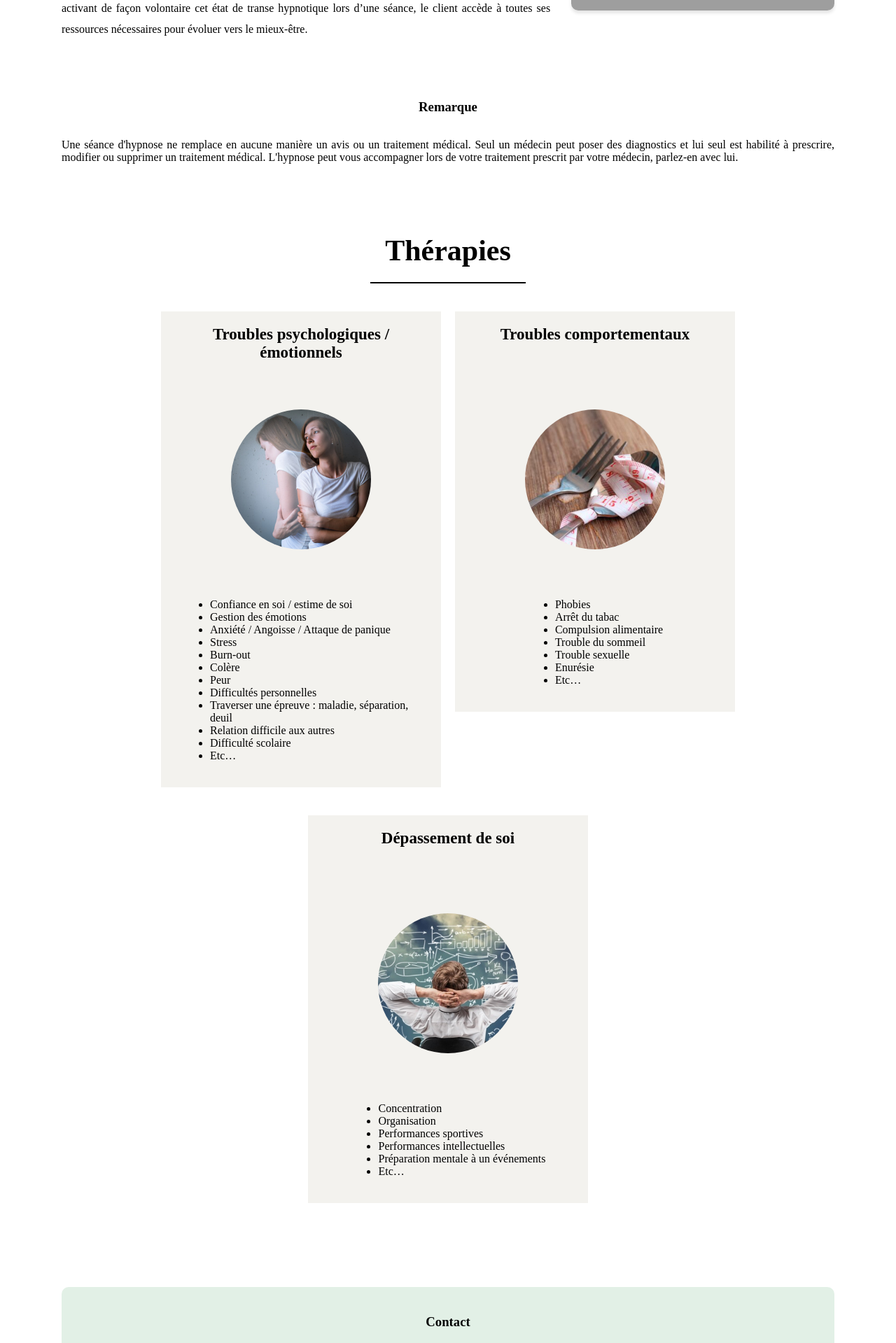
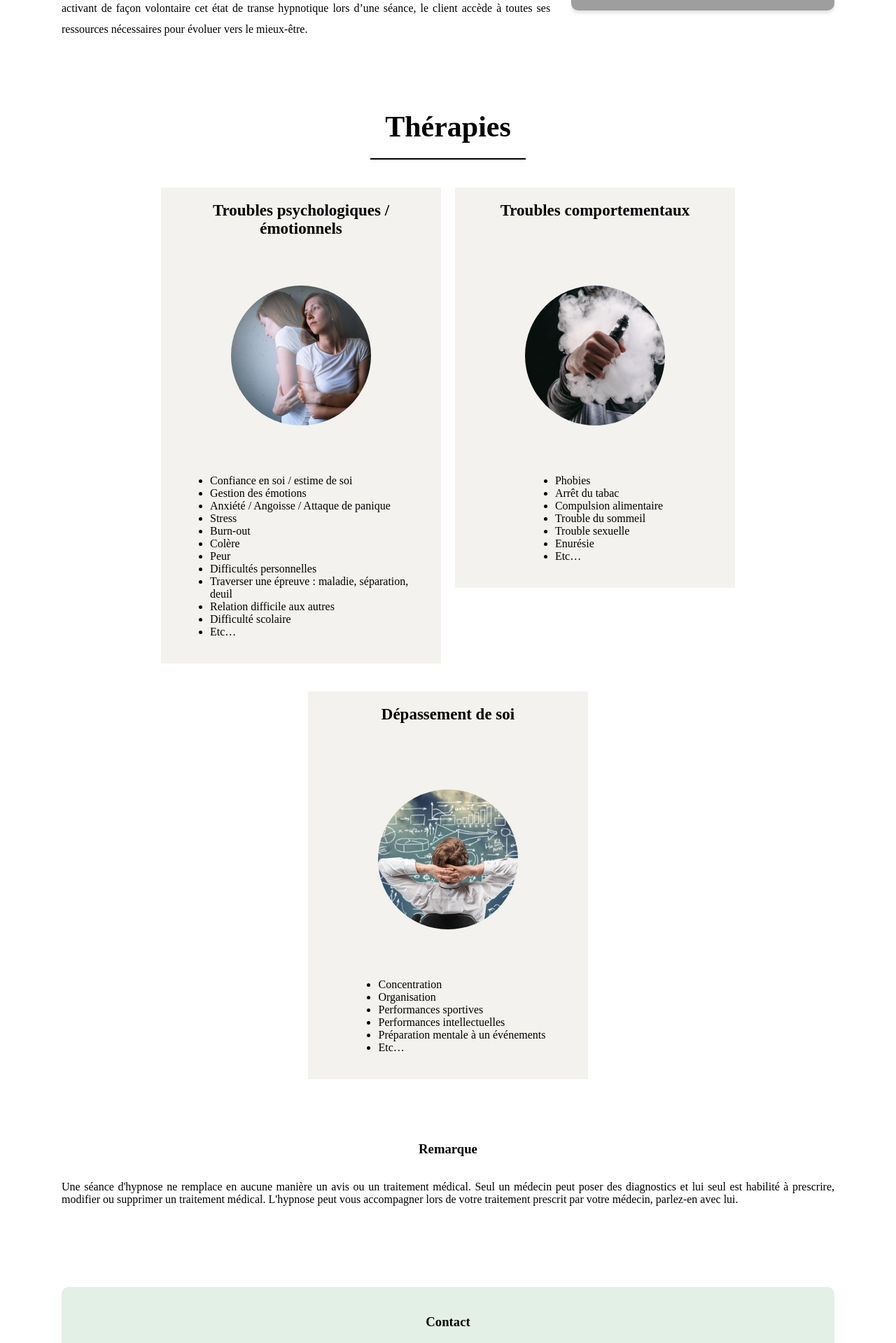
Before and after one commit to nicoriera/hypnose-frontend, a React (Create React App) app: page /presentation in a window 1280 px wide. Shown: the part 480-2399 px from the top of the page at 70% size. Built offline with nearby package versions, Linux system fonts and the light colour scheme; grey boxes are pictures that could not be loaded; what google-maps-react would draw is missing.

Commit message:
update page presentation with new picture for trouble comportementeaux and put section remqrque at the end

```diff
--- a/src/pages/Presentation.js
+++ b/src/pages/Presentation.js
@@ -9,7 +9,7 @@ import Footer from "../components/Footer";
 // PICTURES
 import GifVagues from "../assets/pictures/lac.gif"
 import PicturePsycho from "../assets/pictures/trouble_psycho.jpg"
-import PictureTrouble from "../assets/pictures/trouble_alimentaire.jpg"
+import PictureComportement from "../assets/pictures/troubles_comportementaux.jpg"
 import PictureDepassement from "../assets/pictures/depassement_de_soi.jpg"
 
 const Presentation = () => {
@@ -38,16 +38,6 @@ const Presentation = () => {
           <img src={GifVagues} alt="loading..." />
         </div>
       </div>
-      <div className="presentation-remarque">
-        <h3>Remarque</h3>
-        <p>
-        Une séance d'hypnose ne remplace en aucune manière un avis ou un
-        traitement médical. Seul un médecin peut poser des diagnostics et lui
-        seul est habilité à prescrire, modifier ou supprimer un traitement
-        médical. L'hypnose peut vous accompagner lors de votre traitement
-        prescrit par votre médecin, parlez-en avec lui.
-        </p>
-      </div>
       <div className="container-therapies">
         <h2>Thérapies</h2>
         <div className="trait"></div>
@@ -70,7 +60,7 @@ const Presentation = () => {
             color="#F3F2EE"
           />
           <Comportement
-            picture={PictureTrouble}
+            picture={PictureComportement}
             therapie="Troubles comportementaux"
             trouble1="Phobies"
             trouble2="Arrêt du tabac"
@@ -94,6 +84,16 @@ const Presentation = () => {
           />
         </div>
       </div>
+      <div className="presentation-remarque">
+        <h3>Remarque</h3>
+        <p>
+        Une séance d'hypnose ne remplace en aucune manière un avis ou un
+        traitement médical. Seul un médecin peut poser des diagnostics et lui
+        seul est habilité à prescrire, modifier ou supprimer un traitement
+        médical. L'hypnose peut vous accompagner lors de votre traitement
+        prescrit par votre médecin, parlez-en avec lui.
+        </p>
+      </div>
       <Footer/>
     </div>
 
```
Also changed, not shown: src/assets/pictures/troubles_comportementaux.jpg (added).
